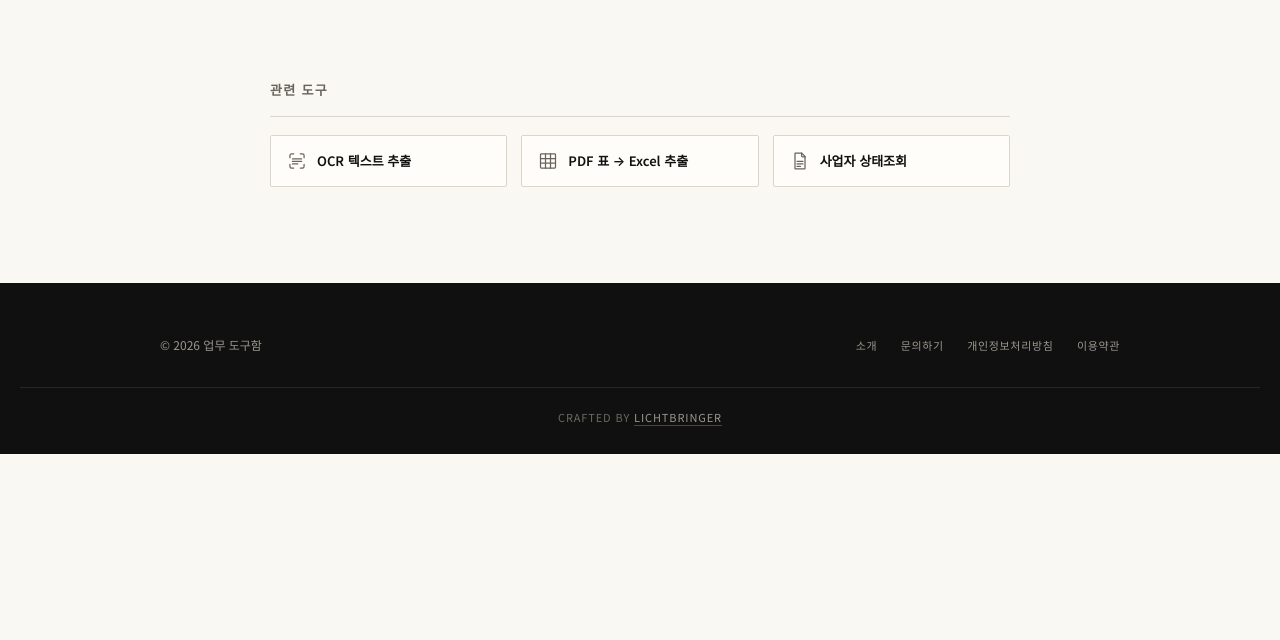
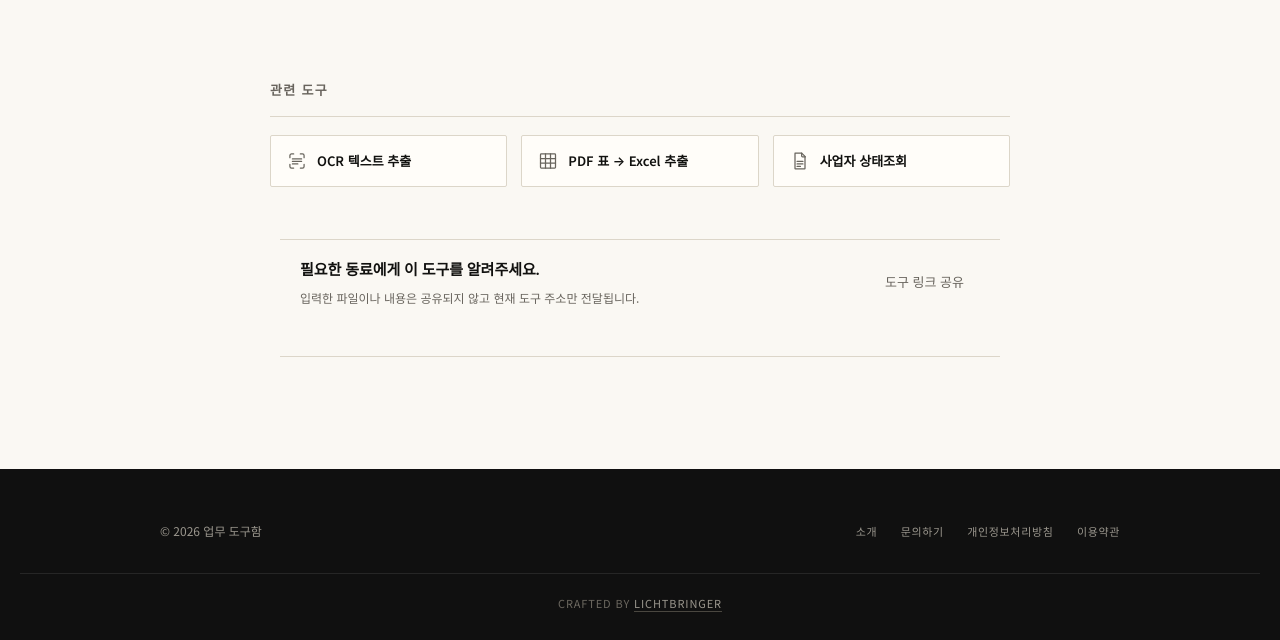
Before and after one commit to Mine-94/office-toolbox-site, a Flask app: page /char-counter in a window 1280 px wide. Shown: the part 2664-3304 px from the top of the page. Before the commit the page ends 3118 px from the top, so only its background shows below. Run offline with Flask 3, Linux system fonts and the light colour scheme.

Commit message:
공개 도구 공유 유입 기반 추가: templates/base.html

```diff
--- a/templates/base.html
+++ b/templates/base.html
@@ -12,9 +12,20 @@
     <title>{% block title %}업무 도구함 - PDF·사업자조회·계산기 무료 도구{% endblock %}</title>
 <meta name="description" content="{% block description %}PDF·이미지·텍스트 작업부터 사업자조회·업무 계산까지. 한국 업무에서 자주 필요한 온라인 도구를 설치와 회원가입 없이 바로 사용하세요.{% endblock %}">
 <link rel="canonical" href="{{ request.url_root.rstrip('/') }}{{ request.path }}">
-<meta property="og:title" content="{% block og_title %}업무 도구함 — OFFICE TOOLBOX{% endblock %}">
-<meta property="og:description" content="{% block og_description %}업무에 필요한 작은 도구를 한곳에.{% endblock %}">
+<meta property="og:title" content="{% block og_title %}{{ self.title()|striptags|e }}{% endblock %}">
+<meta property="og:description" content="{% block og_description %}{{ self.description()|striptags|e }}{% endblock %}">
 <meta property="og:type" content="website">
+<meta property="og:url" content="{{ request.url_root.rstrip('/') }}{{ request.path }}">
+<meta property="og:site_name" content="업무 도구함">
+<meta property="og:locale" content="ko_KR">
+<meta property="og:image" content="{{ request.url_root.rstrip('/') }}/static/icons/icon-512.png">
+<meta property="og:image:width" content="512">
+<meta property="og:image:height" content="512">
+<meta property="og:image:alt" content="업무 도구함 로고">
+<meta name="twitter:card" content="summary">
+<meta name="twitter:title" content="{{ self.title()|striptags|e }}">
+<meta name="twitter:description" content="{{ self.description()|striptags|e }}">
+<meta name="twitter:image" content="{{ request.url_root.rstrip('/') }}/static/icons/icon-512.png">
 <link rel="preconnect" href="https://fonts.googleapis.com">
 <link rel="preconnect" href="https://fonts.gstatic.com" crossorigin>
 <link href="https://fonts.googleapis.com/css2?family=Noto+Serif+KR:wght@400;500;600&family=Noto+Sans+KR:wght@400;600;700&display=swap" rel="stylesheet">
@@ -88,6 +99,18 @@
 {% block content %}{% endblock %}
 </main>
 
+{% set non_tool_pages = ["home", "about", "contact", "privacy", "terms"] %}
+{% if page and page not in non_tool_pages and page not in hidden_tool_slugs %}
+<aside class="tool-share" aria-label="도구 링크 공유">
+  <div>
+    <strong>필요한 동료에게 이 도구를 알려주세요.</strong>
+    <p>입력한 파일이나 내용은 공유되지 않고 현재 도구 주소만 전달됩니다.</p>
+  </div>
+  <button type="button" class="btn btn-text tool-share-button" data-share-tool="{{ page }}">도구 링크 공유</button>
+  <p class="tool-share-status" data-share-status aria-live="polite"></p>
+</aside>
+{% endif %}
+
 <footer class="site-footer">
   <div class="footer-inner">
     <p>&copy; 2026 업무 도구함</p>
```
